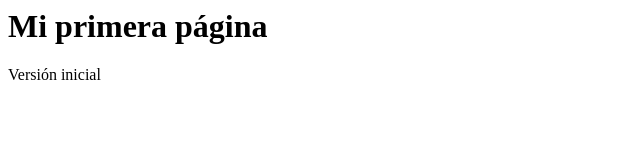
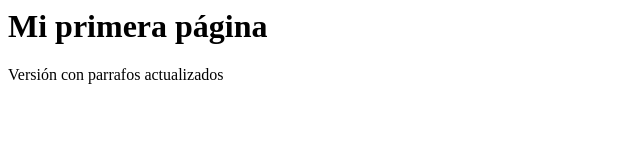
Before and after one commit to AlonsoRJ/index.html, a plain HTML site: page index.html in a window 1280 px wide. Shown: the whole page, without its empty margins (0-640 px from the left). Drawn offline with Linux system fonts and the light colour scheme.

Commit message:
Update index.html

```diff
--- a/index.html
+++ b/index.html
@@ -1,2 +1,2 @@
 <h1>Mi primera página</h1>
-<p>Versión inicial</p>
+<p>Versión con parrafos actualizados</p>
```
